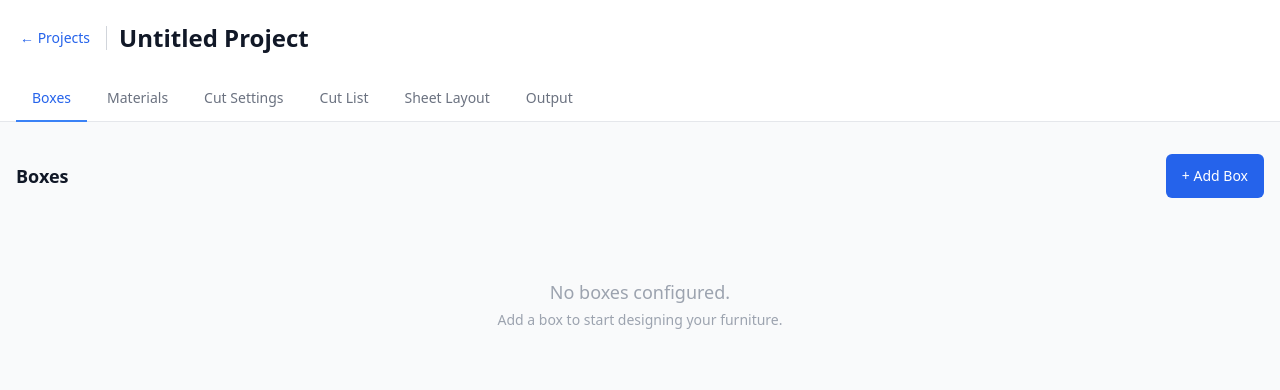
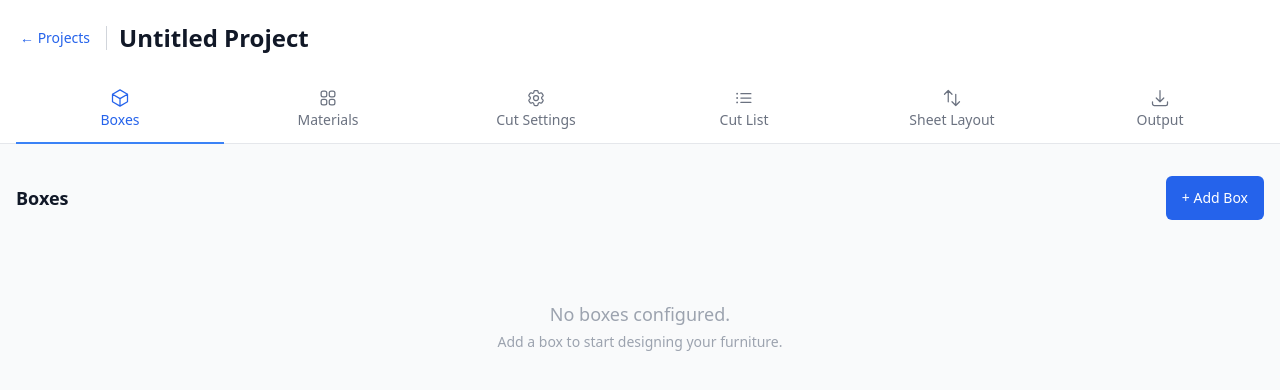
Before and after one commit to martinongtangco/plywoodsheetcalculator, a React (Vite) app: page / in a window 1280 px wide. Both pictures are taken after a click on the button "New Project". Shown: the top 390 px of the page. Built offline with nearby package versions, Linux system fonts and the light colour scheme.

Commit message:
Added icons

```diff
--- a/src/App.jsx
+++ b/src/App.jsx
@@ -155,27 +155,76 @@ function App() {
 
       {/* Tab navigation — ADR-015 component-per-tab */}
       <nav className="bg-white border-b border-gray-200">
-        <div className="max-w-7xl mx-auto px-4">
-          {/* Desktop: horizontal tabs. Mobile: scrollable horizontal strip */}
-          <div className="flex gap-1 -mb-px overflow-x-auto mobile-tab-scroll">
+        <div className="max-w-7xl mx-auto px-2 sm:px-4">
+          <div className="flex -mb-px">
             {[
-              { id: 'boxes', label: 'Boxes' },
-              { id: 'materials', label: 'Materials' },
-              { id: 'cut-settings', label: 'Cut Settings' },
-              { id: 'cut-list', label: 'Cut List' },
-              { id: 'sheet-layout', label: 'Sheet Layout' },
-              { id: 'output', label: 'Output' },
-            ].map(({ id, label }) => (
+              {
+                id: 'boxes',
+                label: 'Boxes',
+                icon: (
+                  <svg className="w-5 h-5" xmlns="http://www.w3.org/2000/svg" fill="none" viewBox="0 0 24 24" stroke="currentColor" strokeWidth={1.5}>
+                    <path strokeLinecap="round" strokeLinejoin="round" d="M21 7.5l-9-5.25L3 7.5m18 0l-9 5.25m9-5.25v9l-9 5.25M3 7.5l9 5.25M3 7.5v9l9 5.25m0-9v9" />
+                  </svg>
+                ),
+              },
+              {
+                id: 'materials',
+                label: 'Materials',
+                icon: (
+                  <svg className="w-5 h-5" xmlns="http://www.w3.org/2000/svg" fill="none" viewBox="0 0 24 24" stroke="currentColor" strokeWidth={1.5}>
+                    <path strokeLinecap="round" strokeLinejoin="round" d="M3.75 6A2.25 2.25 0 016 3.75h2.25A2.25 2.25 0 0110.5 6v2.25a2.25 2.25 0 01-2.25 2.25H6a2.25 2.25 0 01-2.25-2.25V6zM3.75 15.75A2.25 2.25 0 016 13.5h2.25a2.25 2.25 0 012.25 2.25V18a2.25 2.25 0 01-2.25 2.25H6A2.25 2.25 0 013.75 18v-2.25zM13.5 6a2.25 2.25 0 012.25-2.25H18A2.25 2.25 0 0120.25 6v2.25A2.25 2.25 0 0118 10.5h-2.25a2.25 2.25 0 01-2.25-2.25V6zM13.5 15.75a2.25 2.25 0 012.25-2.25H18a2.25 2.25 0 012.25 2.25V18A2.25 2.25 0 0118 20.25h-2.25A2.25 2.25 0 0113.5 18v-2.25z" />
+                  </svg>
+                ),
+              },
+              {
+                id: 'cut-settings',
+                label: 'Cut Settings',
+                icon: (
+                  <svg className="w-5 h-5" xmlns="http://www.w3.org/2000/svg" fill="none" viewBox="0 0 24 24" stroke="currentColor" strokeWidth={1.5}>
+                    <path strokeLinecap="round" strokeLinejoin="round" d="M9.594 3.94c.09-.542.56-.94 1.11-.94h2.593c.55 0 1.02.398 1.11.94l.213 1.281c.063.374.313.686.645.87.074.04.147.083.22.127.324.196.72.257 1.075.124l1.217-.456a1.125 1.125 0 011.37.49l1.296 2.247a1.115 1.115 0 01-.26 1.431l-1.003.827c-.293.24-.438.613-.431.992a6.759 6.759 0 010 .255c-.007.378.138.75.43.99l1.005.828c.424.35.534.954.26 1.43l-1.298 2.247a1.125 1.125 0 01-1.369.491l-1.217-.456c-.355-.133-.75-.072-1.076.124a6.57 6.57 0 01-.22.128c-.331.183-.581.495-.644.869l-.213 1.28c-.09.543-.56.941-1.11.941h-2.594c-.55 0-1.02-.398-1.11-.94l-.213-1.281c-.062-.374-.312-.686-.644-.87a6.52 6.52 0 01-.22-.127c-.325-.196-.72-.257-1.076-.124l-1.217.456a1.125 1.125 0 01-1.369-.49l-1.297-2.247a1.115 1.115 0 01.26-1.431l1.004-.827c.292-.24.437-.613.43-.992a6.932 6.932 0 010-.255c.007-.378-.138-.75-.43-.99l-1.004-.828a1.115 1.115 0 01-.26-1.43l1.297-2.247a1.125 1.125 0 011.37-.491l1.216.456c.356.133.751.072 1.076-.124.072-.044.146-.087.22-.128.332-.183.582-.495.644-.869l.214-1.281z" />
+                    <path strokeLinecap="round" strokeLinejoin="round" d="M15 12a3 3 0 11-6 0 3 3 0 016 0z" />
+                  </svg>
+                ),
+              },
+              {
+                id: 'cut-list',
+                label: 'Cut List',
+                icon: (
+                  <svg className="w-5 h-5" xmlns="http://www.w3.org/2000/svg" fill="none" viewBox="0 0 24 24" stroke="currentColor" strokeWidth={1.5}>
+                    <path strokeLinecap="round" strokeLinejoin="round" d="M8.25 6.75h12M8.25 12h12m-12 5.25h12M3.75 6.75h.007v.008H3.75V6.75zm.375 0a.375.375 0 11-.75 0 .375.375 0 01.75 0zM3.75 12h.007v.008H3.75V12zm.375 0a.375.375 0 11-.75 0 .375.375 0 01.75 0zm-.375 5.25h.007v.008H3.75v-.008zm.375 0a.375.375 0 11-.75 0 .375.375 0 01.75 0z" />
+                  </svg>
+                ),
+              },
+              {
+                id: 'sheet-layout',
+                label: 'Sheet Layout',
+                icon: (
+                  <svg className="w-5 h-5" xmlns="http://www.w3.org/2000/svg" fill="none" viewBox="0 0 24 24" stroke="currentColor" strokeWidth={1.5}>
+                    <path strokeLinecap="round" strokeLinejoin="round" d="M3 7.5L7.5 3m0 0L12 7.5M7.5 3v13.5m13.5 0L16.5 21m0 0L12 16.5m4.5 4.5V7.5" />
+                  </svg>
+                ),
+              },
+              {
+                id: 'output',
+                label: 'Output',
+                icon: (
+                  <svg className="w-5 h-5" xmlns="http://www.w3.org/2000/svg" fill="none" viewBox="0 0 24 24" stroke="currentColor" strokeWidth={1.5}>
+                    <path strokeLinecap="round" strokeLinejoin="round" d="M3 16.5v2.25A2.25 2.25 0 005.25 21h13.5A2.25 2.25 0 0021 18.75V16.5M16.5 12L12 16.5m0 0L7.5 12m4.5 4.5V3" />
+                  </svg>
+                ),
+              },
+            ].map(({ id, label, icon }) => (
               <button
                 key={id}
                 onClick={() => setActiveTab(id)}
-                className={`px-4 py-3 text-sm font-medium border-b-2 whitespace-nowrap flex-shrink-0 min-h-[44px] ${
+                className={`flex-1 flex flex-col items-center justify-center gap-0.5 py-2 sm:py-3 text-xs sm:text-sm font-medium border-b-2 min-h-[44px] px-1 ${
                   activeTab === id
                     ? 'border-blue-500 text-blue-600'
                     : 'border-transparent text-gray-500 hover:text-gray-700 hover:border-gray-300'
                 }`}
               >
-                {label}
+                <span className="flex-shrink-0">{icon}</span>
+                <span className="hidden sm:inline">{label}</span>
               </button>
             ))}
           </div>
```
